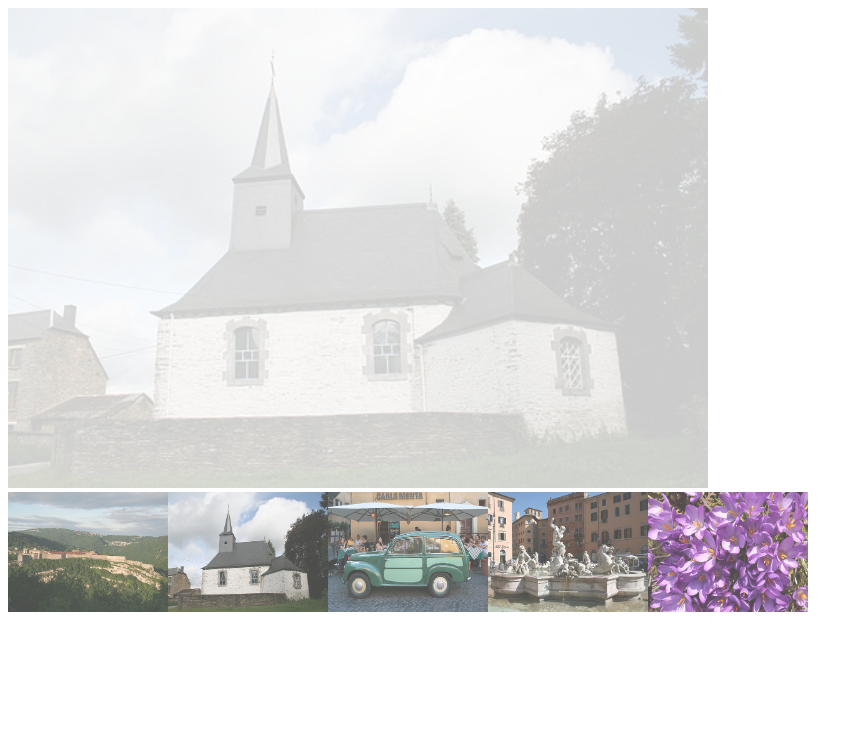
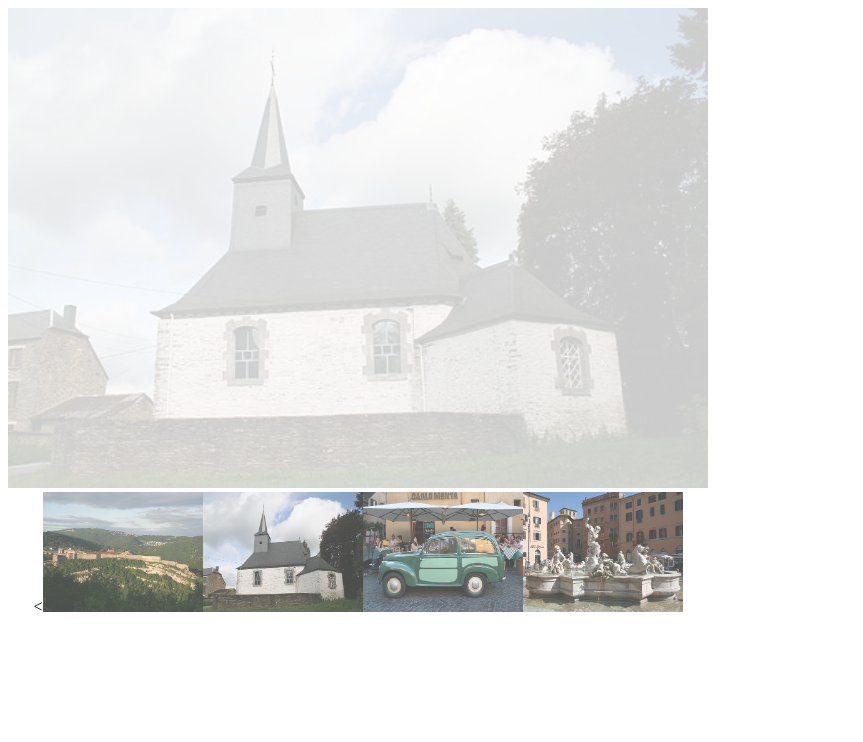
Before and after one commit to calmcl1/LightGal, a plain HTML site: page examples/gallery_thumbs.htm in a window 1280 px wide. Shown: the whole page, without its empty margins (0-863 px from the left). Drawn offline with Linux system fonts and the light colour scheme.

Commit message:
Limited filmstrip width to that of the current image, added nav placeholders

```diff
--- a/lg-styles.css
+++ b/lg-styles.css
@@ -3,6 +3,12 @@
 /* Used to fade out images */
 .lg_hidden{
     opacity: 0;
+}
+
+#lg_thumbs{
+    /*width: 100%;*/
+    text-align: center;
+    overflow: hidden;
 }
 
 /* Used for thumbnail cursor */
--- a/lightgal.js
+++ b/lightgal.js
@@ -82,6 +82,16 @@ LightGal.prototype.begin = function (el){
 	if (this.opts.display_thumbs){
 		this.thumb_el = document.createElement('div');
 		this.thumb_el.setAttribute('id', 'lg_thumbs');
+		this.thumb_el.style.width = this.opts.main_width + "px";
+		this.thumb_el.style.height = this.opts.thumb_height + "px";
+
+		this.thumb_nav_l = document.createElement('a');
+		this.thumb_nav_r = document.createElement('a');
+		this.thumb_nav_l.appendChild(document.createTextNode('<'));
+		this.thumb_nav_r.appendChild(document.createTextNode('>'));
+
+		this.thumb_el.appendChild(this.thumb_nav_l);
+
 		for (i=0; i<this.srcs.length;i++){
 			var thumb = document.createElement('img');
 			thumb.setAttribute('width', this.opts.thumb_width);
@@ -90,6 +100,7 @@ LightGal.prototype.begin = function (el){
 			this.thumb_el.appendChild(thumb);
 			thumb.addEventListener('click', this.userSelectImage.bind(this), false);
 		}
+		this.thumb_el.appendChild(this.thumb_nav_r);
 		el.appendChild(this.thumb_el);
 	}
 
```
